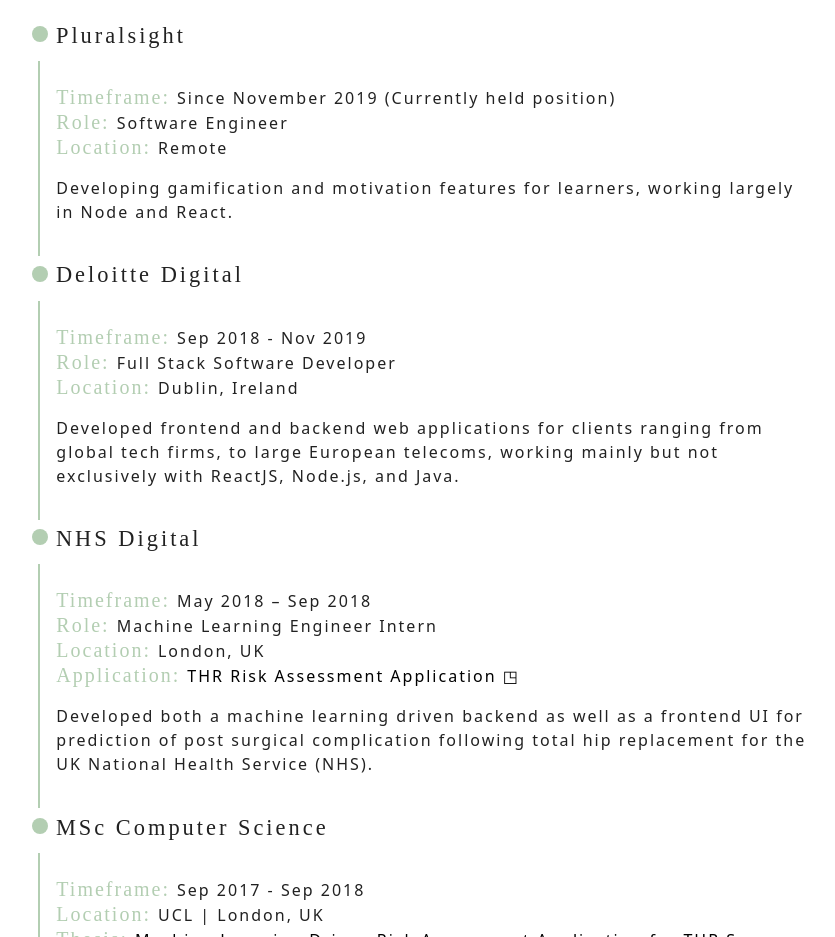
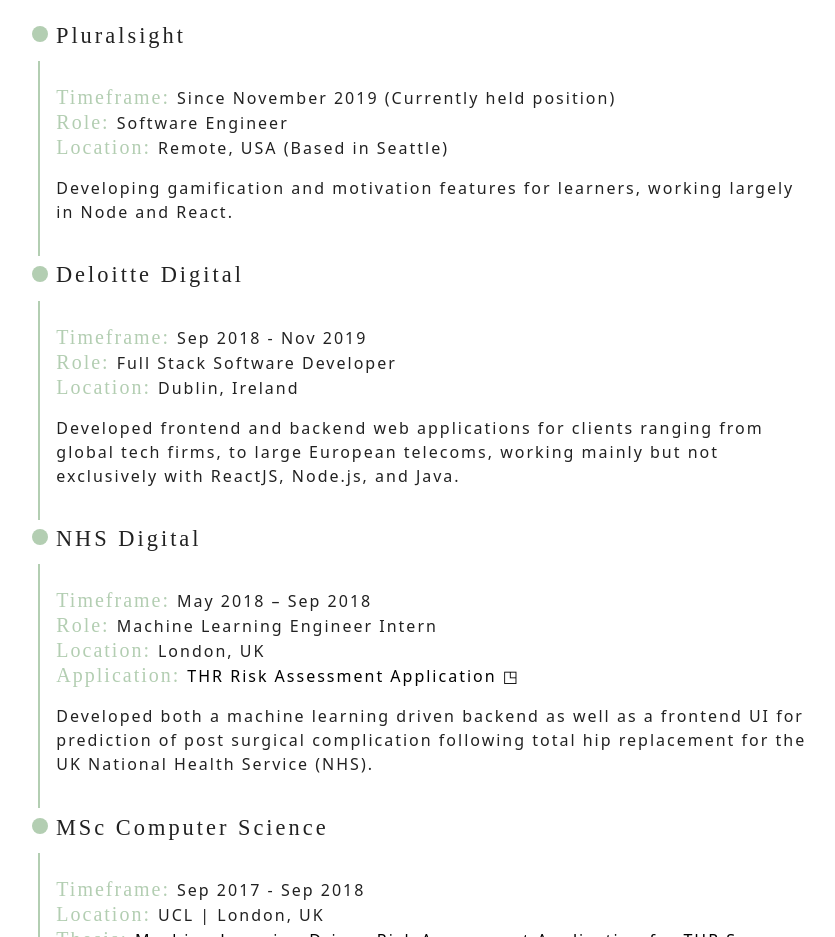
Before and after one commit to phoenixfire07/my-app, a React (Create React App) app: page / in a window 1280 px wide. Shown: the part 3360-4297 px from the top of the page, without its empty margins (223-1058 px from the left). Built offline with nearby package versions, Linux system fonts and the light colour scheme.

Commit message:
Update experience.js

```diff
--- a/src/data/experience.js
+++ b/src/data/experience.js
@@ -3,7 +3,7 @@
     "type":"work",
     "about":null,
     "years":"Since November 2019 (Currently held position)",
-    "location_city":"Remote",
+    "location_city":"Remote, USA (Based in Seattle)",
     "role_name":"Software Engineer",
     "responsibilities":"Developing gamification and motivation features for learners, working largely in Node and React.",
     "name":"Pluralsight",
```
